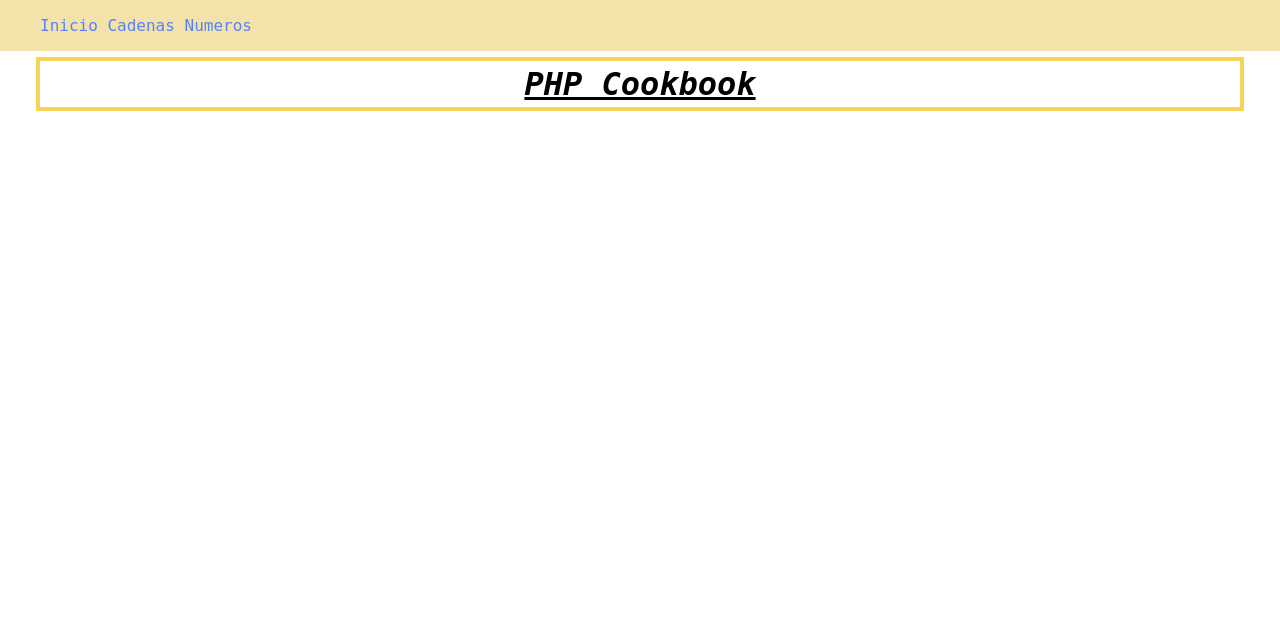
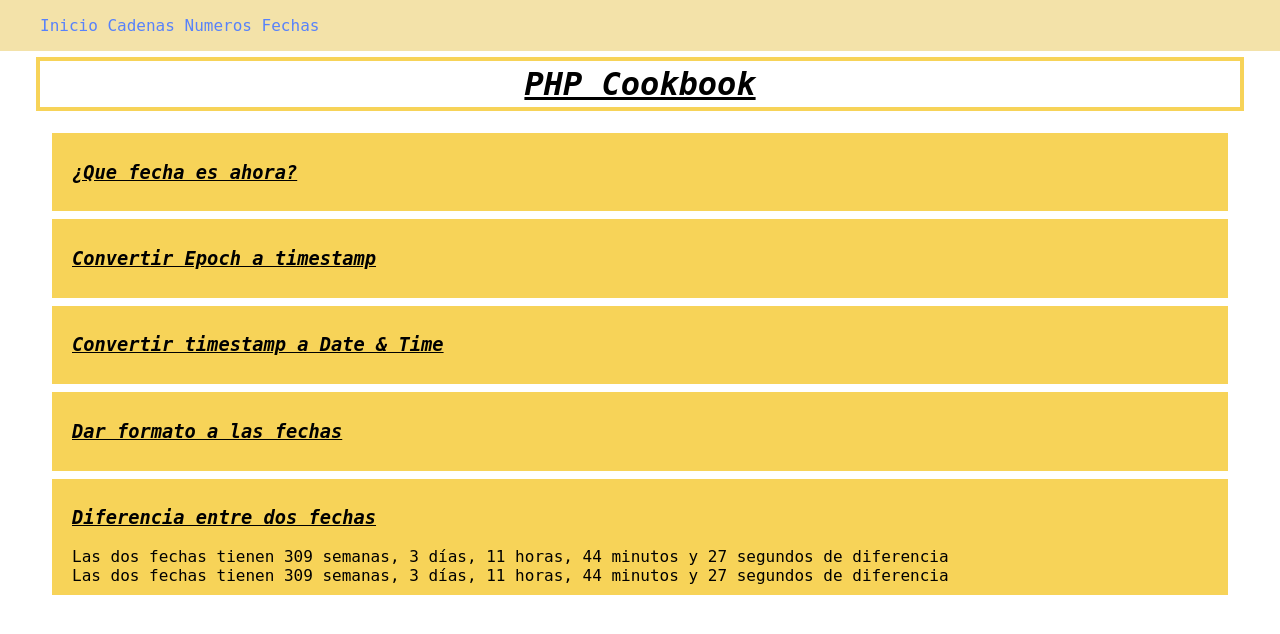
Before and after one commit to sdelafuente/cookbook, a PHP site: page / in a window 1280 px wide. Shown: the top 634 px of the page. Run offline with PHP 8.4, Linux system fonts and the light colour scheme.

Commit message:
3.0. Commit inicial

```diff
--- /dev/null
+++ b/clases/tiempo.php
@@ -0,0 +1,108 @@
+<?php
+/**
+ *
+ */
+class Tiempo
+{
+
+    // ASCII strings
+    function __construct()
+    {
+    }
+
+    public function queFechaEsAhora()
+    {
+        $dateTime = new DateTime();
+
+        // A getdate se le puse pasar como parámetro un epoch timestamp
+        // para generar una fecha especifica, ej: 163727100 -> 10 de Marzo de 1975
+        $getDate  = getdate();
+        // var_dump($getDate);
+
+        // Localtime tambien recibe como primer parámetro un timestamp y como segundo un valor booleano
+        // que si es true, devuelve un array asociativo en vez de uno numérico. Los indices se corresponden
+        // a la función tm_sctruc de C.
+        $localtime = localtime();
+        // var_dump($localtime);
+
+        echo date('r');
+        echo "<br />";
+        echo "Objeto DateTime: " . $dateTime->format('r');
+        echo "<br />";
+        echo "getdate:  {$getDate['hours']}:{$getDate['minutes']}:{$getDate['seconds']}";
+        echo "<br />";
+        printf("%d/%s/%d", $getDate['mday'], $getDate['mon'], $getDate['year']);
+        echo "<br />";
+        echo "localtie:  {$localtime[2]}:{$localtime[1]}:{$localtime[0]}";
+        // echo "localtime:  {$localtime['tm_hour']}:{$localtime['tm_min']}:{$localtime['tm_sec']}";
+        echo "<br />";
+        echo "Objeto DateTime: " . $dateTime->format('r');
+        echo "<br />";
+    }
+
+    public function convertirEpochDeTimestap()
+    {
+        $entonces = mktime(19,45,3,3,10,1976);
+        echo $entonces;
+        echo "<br />";
+        $entonces =gmmktime(19,45,3,3,10,1976);
+        echo $entonces;
+        echo "<br />";
+        $entonces =DateTime::createFromFormat(DateTime::ATOM, "1983-06-22T09:20:03-03:00");
+        echo $entonces->format('Y-m-d h:i:s');
+        echo "<br />";
+    }
+
+    public function convertirTimestapATimeDate()
+    {
+        $entonces = new DateTime("@195335103");
+        $entonces->setTimezone(new DateTimeZone('America/Sao_Paulo'));
+        $partes = explode('/', $entonces->format('Y/m/d/h/i/s'));
+        echo "<pre>";
+        var_dump($partes);
+        echo "</pre>";
+    }
+
+    public function darFormatoEspecificoAUnaFecha()
+    {
+        echo date('d/M/Y h:i A');
+        echo "<br />";
+        $entonces = new DateTime();
+        echo $entonces->format('d/M/Y H:i P e');
+        echo "<br />";
+    }
+
+    public function diferenciaEntreDosFechas()
+    {
+        $primera = new DateTime("2014-03-15 08:30:56am", new DateTimeZone("America/Sao_Paulo"));
+        $segunda = new DateTime("2020-02-18 20:15:23", new DateTimeZone("America/Sao_Paulo"));
+
+        $diferencia = $segunda->diff($primera);
+        printf(
+            "Las dos fechas tienen %d semanas, %s días, %d horas, %d minutos y %d segundos de diferencia",
+            floor($diferencia->format('%a') / 7),
+            $diferencia->format('%a') % 7,
+            $diferencia->format('%h'),
+            $diferencia->format('%i'),
+            $diferencia->format('%s')
+        );
+        echo "<br />";
+
+        $primera_local = new DateTime("2014-03-15 08:30:56am", new DateTimeZone("America/Sao_Paulo"));
+        $segunda_local = new DateTime("2020-02-18 20:15:23", new DateTimeZone("America/Sao_Paulo"));
+        $primera = new DateTime("@" . $primera_local->getTimestamp());
+        $segunda = new DateTime("@" . $segunda_local->getTimestamp());
+
+        $diferencia = $segunda->diff($primera);
+        printf(
+            "Las dos fechas tienen %d semanas, %s días, %d horas, %d minutos y %d segundos de diferencia",
+            floor($diferencia->format('%a') / 7),
+            $diferencia->format('%a') % 7,
+            $diferencia->format('%h'),
+            $diferencia->format('%i'),
+            $diferencia->format('%s')
+        );
+        echo "<br />";
+    }
+
+}
--- a/index.php
+++ b/index.php
@@ -10,8 +10,8 @@
         <link rel="stylesheet" href="css/style.css">
         <title>PHP COOKBOOK</title>
         <?php
-            include './clases/numero.php';
-            $objetoNumero = new Numero();
+            include './clases/tiempo.php';
+            $objetoTiempo = new Tiempo();
          ?>
     </head>
     <body >
@@ -27,8 +27,40 @@
                 <li>
                     <a href="../paginas/numeros.php" tabindex="3">Numeros</a>
                 </li>
+                <li>
+                    <a href="#" tabindex="3">Fechas</a>
+                </li>
             </ul>
         </nav>
-
+        <div class="contenido">
+            <h3>¿Que fecha es ahora?</h3>
+            <?php
+                // $objetoTiempo->queFechaEsAhora();
+            ?>
+        </div>
+        <div class="contenido">
+            <h3>Convertir Epoch a timestamp </h3>
+            <?php
+                // $objetoTiempo->convertirEpochDeTimestap();
+            ?>
+        </div>
+        <div class="contenido">
+            <h3>Convertir timestamp a Date & Time</h3>
+            <?php
+                // $objetoTiempo->convertirTimestapATimeDate();
+            ?>
+        </div>
+        <div class="contenido">
+            <h3>Dar formato a las fechas</h3>
+            <?php
+                // $objetoTiempo->darFormatoEspecificoAUnaFecha();
+            ?>
+        </div>
+        <div class="contenido">
+            <h3>Diferencia entre dos fechas</h3>
+            <?php
+                $objetoTiempo->diferenciaEntreDosFechas();
+            ?>
+        </div>
     </body>
 </html>
```
